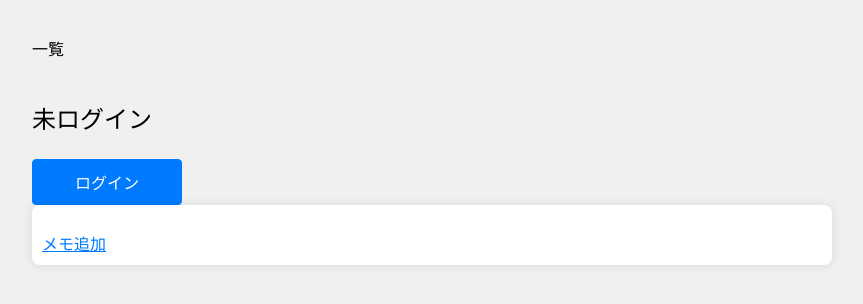
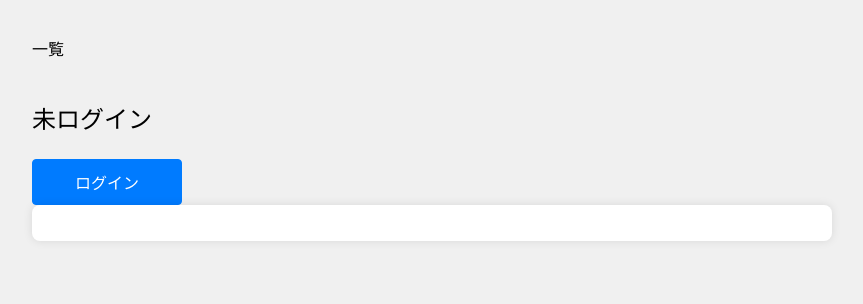
Before and after one commit to kurumadaisuke/React-practice, a React (Create React App) app: page / in a window 1280 px wide. Shown: the top 304 px of the page, without its empty margins (208-1071 px from the left). Built offline with nearby package versions, Linux system fonts and the light colour scheme.

Commit message:
newボタンの非表示

```diff
--- a/src/components/new.jsx
+++ b/src/components/new.jsx
@@ -1,10 +1,16 @@
+import { useContext } from "react";
+import { LoginContext } from "../providers/LoginProvider";
+
 export const NewMemoButton = (props) => {
   const { onClickNew } = props;
+  const { login } = useContext(LoginContext);
   return (
     <>
-      <span onClick={onClickNew} className="link-line">
-        メモ追加
-      </span>
+      {login && (
+        <span onClick={onClickNew} className="link-line">
+          メモ追加
+        </span>
+      )}
     </>
   );
 };
```
